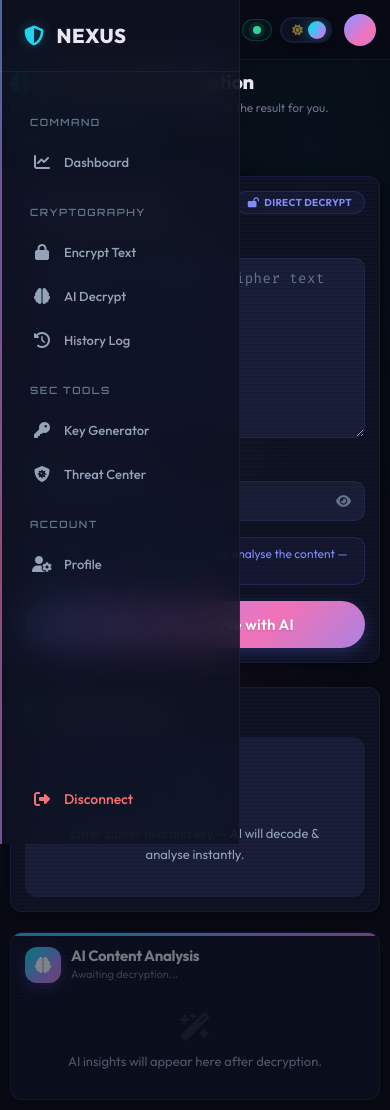
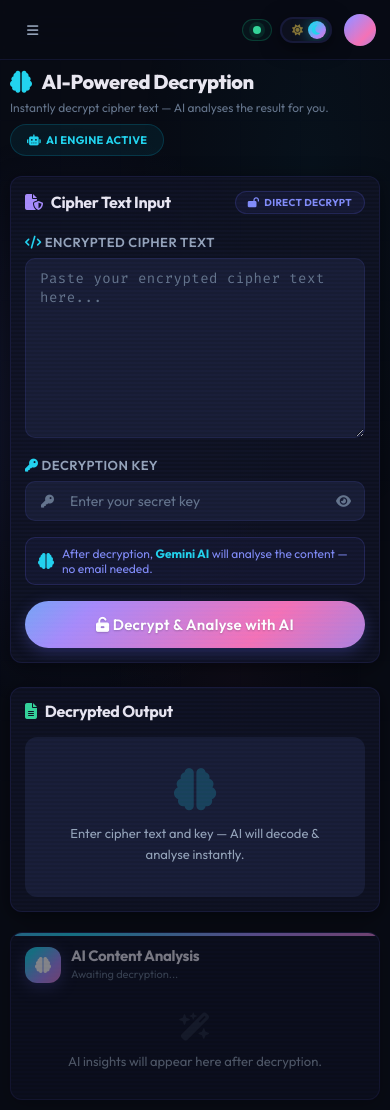
Before and after one commit to RuturajDeshmukh96/NEXUS-Crypto-Text, a Django app: template templates/dashboard/decrypt.html in a window 390 px wide. Run offline with Django 5.2, Linux system fonts and the light colour scheme; the template is opened without the code that fills it, so the values that code supplies are empty.

Commit message:
fix sidebar stuck on mobile

```diff
--- a/static/css/style.css
+++ b/static/css/style.css
@@ -1058,8 +1058,8 @@ td { padding: 16px 20px; max-width: 250px; word-wrap: break-word; overflow-wrap:
 
 /* ── Responsive ──────────────────────────────────────────────────────────── */
 @media (max-width: 992px) {
-  .sidebar { transform: translateX(-100%); }
-  .sidebar.open { transform: translateX(0); box-shadow: 10px 0 40px rgba(0,0,0,0.3); }
+  .sidebar { transform: translateX(-100%) !important; }
+  .sidebar.open { transform: translateX(0) !important; box-shadow: 10px 0 40px rgba(0,0,0,0.3); }
   .main-content { margin-left: 0; width: 100%; }
   .grid-3 { grid-template-columns: repeat(2, 1fr) !important; }
   .grid-4 { grid-template-columns: repeat(2, 1fr) !important; }
--- a/templates/base.html
+++ b/templates/base.html
@@ -21,7 +21,7 @@
         <div class="sidebar-overlay" id="sidebar-overlay"></div>
 
         <!-- Sidebar Navigation -->
-        <aside class="sidebar fade-in" id="sidebar">
+        <aside class="sidebar" id="sidebar">
             <div class="sidebar-header">
                 <a href="{% url 'dashboard' %}" class="brand-logo">
                     <i class="fa-solid fa-shield-halved"></i> <span>NEXUS</span>
```
